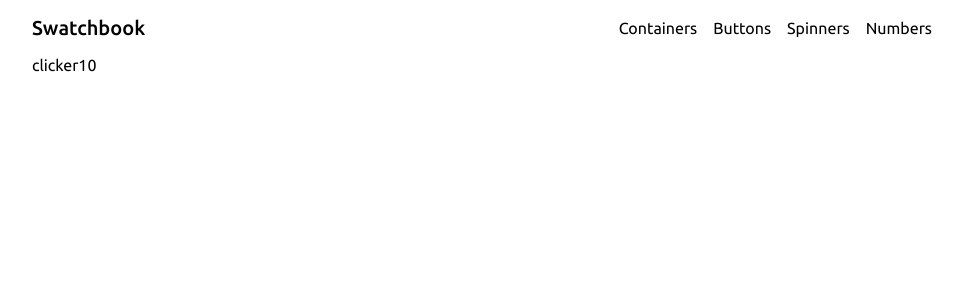
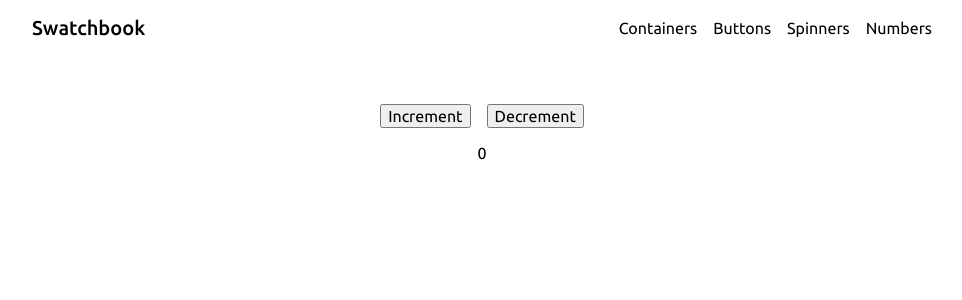
Before and after one commit to asherman-ca/sandbox, a React (Create React App) app: page /numbers in a window 1280 px wide. Shown: the top 300 px of the page, without its empty margins (158-1120 px from the left). Built offline with nearby package versions, Linux system fonts and the light colour scheme.

Commit message:
clean up

```diff
--- a/src/components/Flipper.jsx
+++ b/src/components/Flipper.jsx
@@ -3,8 +3,6 @@ import React, { useEffect, useState } from 'react';
 const Flipper = ({ counter }) => {
 	const [displayNum, setDisplayNum] = useState(counter);
 	const [updatedNum, setUpdatedNum] = useState(counter);
-
-	console.log('counter', counter);
 
 	useEffect(() => {
 		setUpdatedNum(counter);
@@ -14,13 +12,13 @@ const Flipper = ({ counter }) => {
 		const timer = setTimeout(() => {
 			if (updatedNum > displayNum) {
 				setDisplayNum((prev) => prev + 1);
+			} else if (updatedNum < displayNum) {
+				setDisplayNum((prev) => prev - 1);
 			}
 		}, 25);
 		return () => clearTimeout(timer);
 	}, [updatedNum, displayNum]);
 
-	console.log('displayNum', displayNum);
-
 	return <div>{displayNum}</div>;
 };
 
--- a/src/pages/Numbers.jsx
+++ b/src/pages/Numbers.jsx
@@ -2,18 +2,26 @@ import React, { useState } from 'react';
 import Flipper from '../components/Flipper';
 
 const Numbers = () => {
-	const [counter, setCounter] = useState(10);
+	const [counter, setCounter] = useState(0);
 
 	const handleClick = () => {
-		// console.log('hits');
-		setCounter((prev) => prev + 20);
+		setCounter((prev) => prev + 50);
+	};
+
+	const handleDec = () => {
+		setCounter((prev) => prev - 50);
 	};
 
 	return (
 		<div className='container'>
 			<div className='numbers'>
-				<div onClick={handleClick} className='clicker'>
-					clicker
+				<div>
+					<button onClick={handleClick} className='clicker'>
+						Increment
+					</button>
+					<button onClick={handleDec} className='clicker'>
+						Decrement
+					</button>
 				</div>
 				<Flipper counter={counter} />
 			</div>
--- a/src/styles/Numbers.css
+++ b/src/styles/Numbers.css
@@ -1,7 +1,19 @@
 .numbers {
 	width: 100%;
 	max-width: 900px;
-	margin: 0 auto;
+	margin: 3rem auto;
 
 	display: flex;
+	flex-direction: column;
+	align-items: center;
+	gap: 1rem;
 }
+
+.numbers > div {
+	display: flex;
+	flex-direction: row;
+}
+
+.numbers > div:first-child {
+	gap: 1rem;
+}
```
